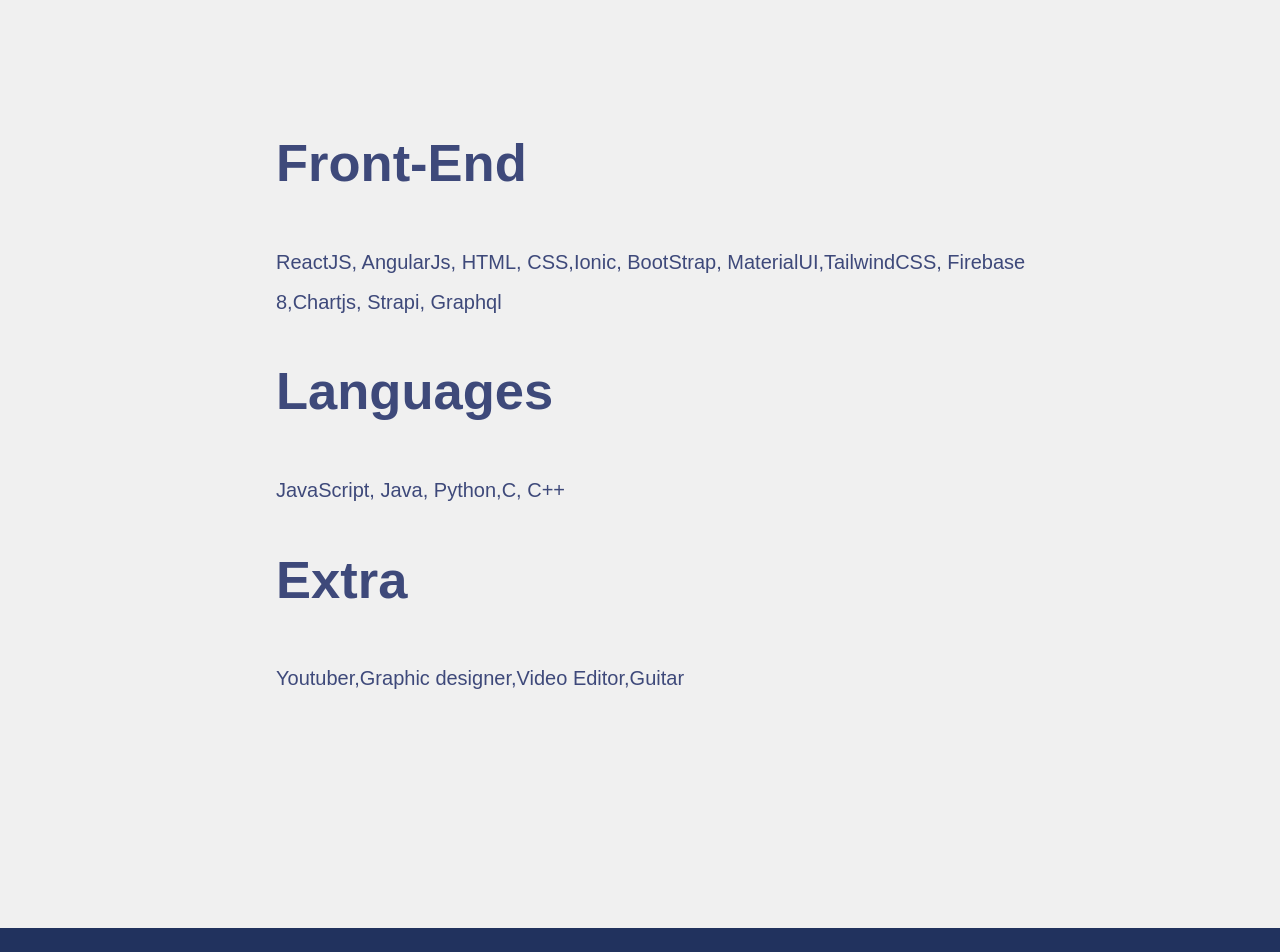
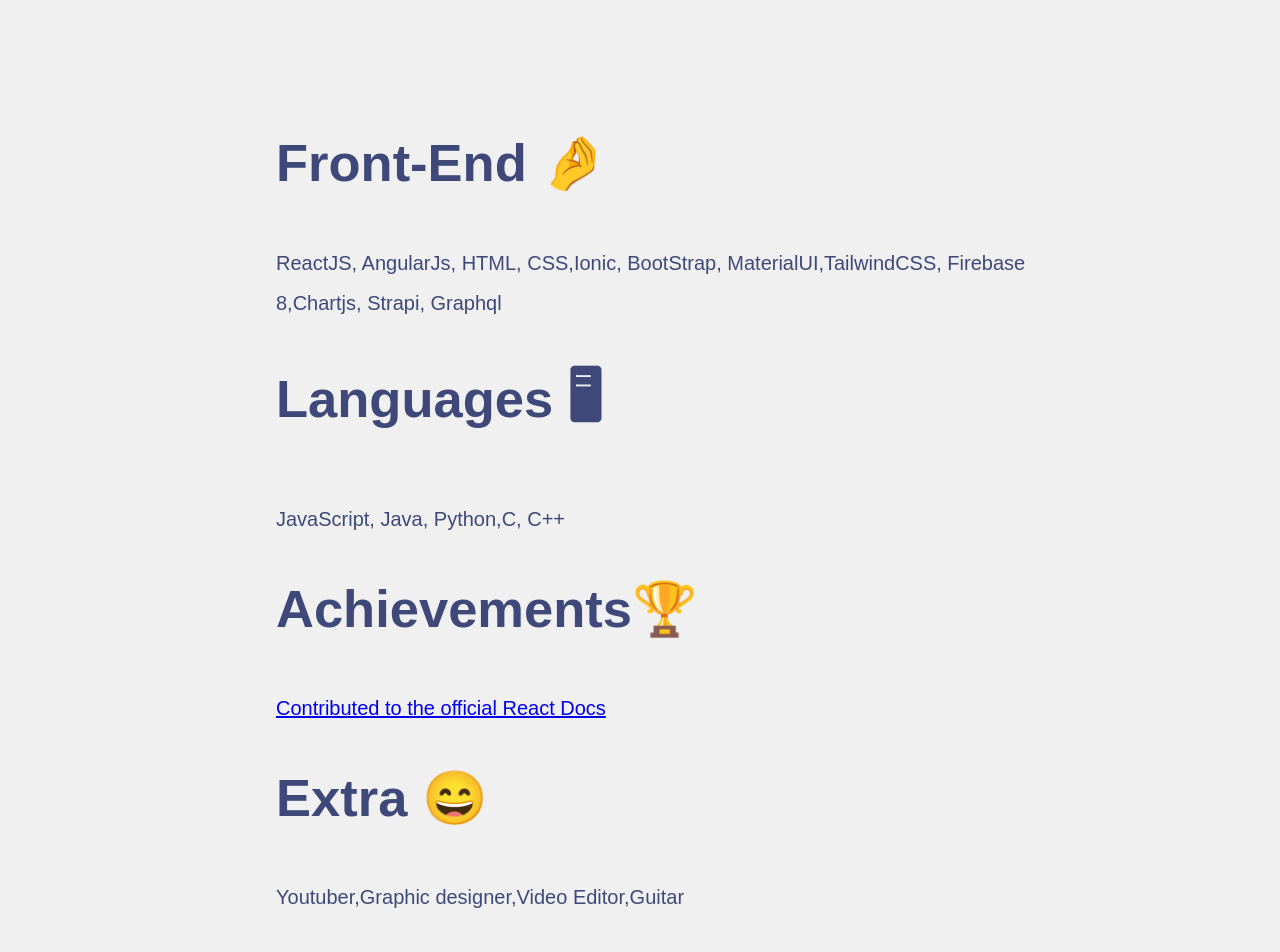
Before and after one commit to Akshat2Jain/Portfolio_Reactjs, a React (Create React App) app: page / in a window 1280 px wide. Shown: the part 920-1872 px from the top of the page. Built offline with nearby package versions, Linux system fonts and the light colour scheme.

Commit message:
added some emog and achievements

```diff
--- a/src/component/Home.js
+++ b/src/component/Home.js
@@ -46,18 +46,22 @@
         <h1> Skills</h1>
         <ol className="list">
           <li className="item">
-            <h2> Front-End</h2>
+            <h2> Front-End 🤌</h2>
             <span>
               ReactJS, AngularJs, HTML, CSS,Ionic, BootStrap,
               MaterialUI,TailwindCSS, Firebase 8,Chartjs, Strapi, Graphql
             </span>
           </li>
           <li className="item">
-            <h2>Languages</h2>
+            <h2>Languages 🖥</h2>
             <span>JavaScript, Java, Python,C, C++</span>
           </li>
           <li className="item">
-            <h2>Extra</h2>
+            <h2>Achievements🏆</h2>
+            <span><a href="https://github.com/reactjs/hi.reactjs.org/pull/211">Contributed to the official React Docs</a></span>
+          </li>
+          <li className="item">
+            <h2>Extra 😄</h2>
             <span>Youtuber,Graphic designer,Video Editor,Guitar</span>
           </li>
         </ol>
```
